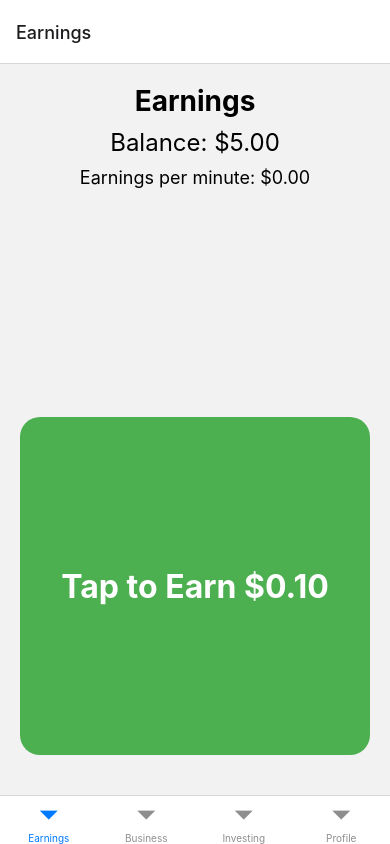
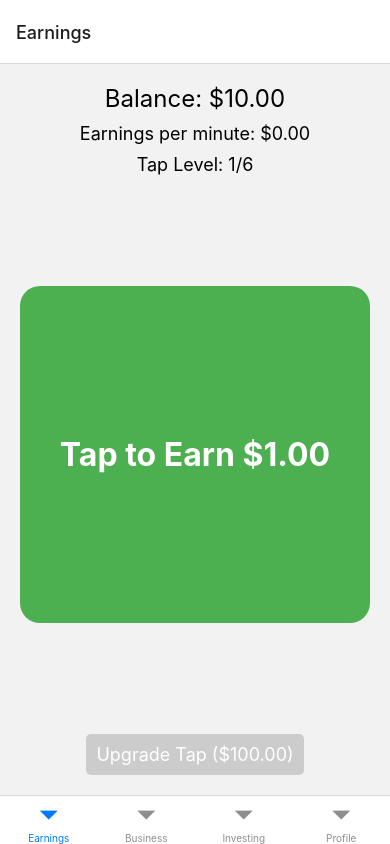
Before and after one commit to demirsergen/get-rich, a React Native app: screen /Earnings in a window 390 px wide. Built offline with nearby package versions, Linux system fonts and the light colour scheme.

Commit message:
working prototype

```diff
--- a/App.js
+++ b/App.js
@@ -1,13 +1,11 @@
-// App.js
 import React from 'react';
 import { NavigationContainer } from '@react-navigation/native';
 import { createBottomTabNavigator } from '@react-navigation/bottom-tabs';
-
+import { GameProvider } from './GameContext';
+import EarningsScreen from './screens/EarningsScreen';
+import BusinessScreen from './screens/BusinessScreen';
 import InvestingScreen from './screens/InvestingScreen';
-import BusinessScreen from './screens/BusinessScreen';
-import EarningsScreen from './screens/EarningsScreen';
 import ProfileScreen from './screens/ProfileScreen';
-import { GameProvider } from './GameContext';
 
 const Tab = createBottomTabNavigator();
 
@@ -15,7 +13,7 @@ export default function App() {
   return (
     <GameProvider>
       <NavigationContainer>
-        <Tab.Navigator initialRouteName="Earnings">
+        <Tab.Navigator>
           <Tab.Screen name="Earnings" component={EarningsScreen} />
           <Tab.Screen name="Business" component={BusinessScreen} />
           <Tab.Screen name="Investing" component={InvestingScreen} />
--- a/GameContext.js
+++ b/GameContext.js
@@ -1,4 +1,3 @@
-// GameContext.js
 import React, {
   createContext,
   useState,
@@ -12,48 +11,50 @@ const BUSINESSES = [
   {
     id: 1,
     name: 'Lemonade Stand',
-    baseCost: 5,
-    baseEarning: 0.05,
+    baseCost: 50,
+    baseEarning: 0.5,
     upgradeCostMultiplier: 1.15,
     upgradeEffect: 1.1,
   },
   {
     id: 2,
     name: 'Newspaper Route',
-    baseCost: 100,
-    baseEarning: 0.5,
+    baseCost: 500,
+    baseEarning: 3,
     upgradeCostMultiplier: 1.2,
     upgradeEffect: 1.15,
   },
   {
     id: 3,
     name: 'Car Wash',
-    baseCost: 1000,
-    baseEarning: 5,
+    baseCost: 5000,
+    baseEarning: 20,
     upgradeCostMultiplier: 1.25,
     upgradeEffect: 1.2,
   },
   {
     id: 4,
     name: 'Pizza Shop',
-    baseCost: 10000,
-    baseEarning: 50,
+    baseCost: 50000,
+    baseEarning: 100,
     upgradeCostMultiplier: 1.3,
     upgradeEffect: 1.25,
   },
   {
     id: 5,
     name: 'Tech Startup',
-    baseCost: 100000,
+    baseCost: 500000,
     baseEarning: 500,
     upgradeCostMultiplier: 1.35,
     upgradeEffect: 1.3,
   },
 ];
 
+const TAP_UPGRADE_COST = [100, 500, 2500, 10000, 50000];
+
 export const GameProvider = ({ children }) => {
-  const [balance, setBalance] = useState(5);
-  const [totalEarnings, setTotalEarnings] = useState(0);
+  const [balance, setBalance] = useState(10);
+  const [tapLevel, setTapLevel] = useState(0);
   const [businesses, setBusinesses] = useState(
     BUSINESSES.map((b) => ({
       ...b,
@@ -63,19 +64,24 @@ export const GameProvider = ({ children }) => {
     }))
   );
 
-  const calculateClickValue = () => {
-    return Math.min(
-      0.1 + Math.floor(totalEarnings / 1000) * 0.01,
-      1.0
-    );
+  const calculateTapValue = () => {
+    return 1 + tapLevel * 1.8; // $1, $2.8, $4.6, $6.4, $8.2, $10
+  };
+
+  const getCurrentTapUpgradeCost = () => {
+    return tapLevel < 5 ? TAP_UPGRADE_COST[tapLevel] : null;
   };
 
   const increaseBalance = (amount) => {
-    setBalance((prev) => {
-      const newBalance = Math.round((prev + amount) * 100) / 100;
-      setTotalEarnings((prevTotal) => prevTotal + amount);
-      return newBalance;
-    });
+    setBalance((prev) => Math.round((prev + amount) * 100) / 100);
+  };
+
+  const upgradeTap = () => {
+    const cost = getCurrentTapUpgradeCost();
+    if (cost && balance >= cost) {
+      setBalance((prev) => prev - cost);
+      setTapLevel((prev) => prev + 1);
+    }
   };
 
   const buyBusiness = (id) => {
@@ -141,8 +147,8 @@ export const GameProvider = ({ children }) => {
           earnings += business.currentEarning;
         }
       });
-      increaseBalance(earnings); // Convert per-minute earnings to per-second
-    }, 5000);
+      increaseBalance(earnings / 60); // Convert per-minute earnings to per-second
+    }, 1000);
 
     return () => clearInterval(interval);
   }, [businesses]);
@@ -159,11 +165,14 @@ export const GameProvider = ({ children }) => {
       value={{
         balance,
         businesses,
+        tapLevel,
         buyBusiness,
         upgradeBusiness,
+        upgradeTap,
         increaseBalance,
-        calculateClickValue,
+        calculateTapValue,
         calculateTotalEarningsPerMinute,
+        getCurrentTapUpgradeCost,
       }}
     >
       {children}
--- a/components/Business.js
+++ b/components/Business.js
@@ -1,4 +1,3 @@
-// components/Business.js
 import React from 'react';
 import {
   View,
@@ -51,28 +50,34 @@ export default function Business({
   );
 }
 
-// ... styles remain the same
-
 const styles = StyleSheet.create({
   container: {
     padding: 10,
     borderBottomWidth: 1,
     borderBottomColor: '#ccc',
+    marginBottom: 10,
   },
   name: {
     fontSize: 18,
     fontWeight: 'bold',
+    marginBottom: 5,
   },
-  upgradeButton: {
+  buyButton: {
     backgroundColor: '#4CAF50',
     padding: 10,
     borderRadius: 5,
-    marginTop: 5,
+    marginTop: 10,
+  },
+  upgradeButton: {
+    backgroundColor: '#2196F3',
+    padding: 10,
+    borderRadius: 5,
+    marginTop: 10,
   },
   disabledButton: {
     backgroundColor: '#ccc',
   },
-  upgradeButtonText: {
+  buttonText: {
     color: 'white',
     textAlign: 'center',
   },
--- a/screens/BusinessScreen.js
+++ b/screens/BusinessScreen.js
@@ -1,4 +1,3 @@
-// screens/BusinessScreen.js
 import React from 'react';
 import { View, Text, ScrollView, StyleSheet } from 'react-native';
 import Business from '../components/Business';
@@ -26,10 +25,6 @@ export default function BusinessScreen() {
   );
 }
 
-// ... styles remain the same
-
-// ... styles remain the same
-
 const styles = StyleSheet.create({
   container: {
     flex: 1,
--- a/screens/EarningsScreen.js
+++ b/screens/EarningsScreen.js
@@ -1,4 +1,3 @@
-// screens/EarningsScreen.js
 import React from 'react';
 import {
   View,
@@ -15,16 +14,20 @@ export default function EarningsScreen() {
   const {
     balance,
     increaseBalance,
-    calculateClickValue,
+    calculateTapValue,
     calculateTotalEarningsPerMinute,
+    tapLevel,
+    upgradeTap,
+    getCurrentTapUpgradeCost,
   } = useGameContext();
 
-  const clickValue = calculateClickValue();
+  const tapValue = calculateTapValue();
+  const tapUpgradeCost = getCurrentTapUpgradeCost();
 
   return (
     <View style={styles.container}>
       <View style={styles.topSection}>
-        <Text style={styles.title}>Earnings</Text>
+        {/* <Text style={styles.title}>Earnings</Text> */}
         <Text style={styles.balance}>
           Balance: ${balance.toFixed(2)}
         </Text>
@@ -32,20 +35,35 @@ export default function EarningsScreen() {
           Earnings per minute: $
           {calculateTotalEarningsPerMinute().toFixed(2)}
         </Text>
+        <Text style={styles.tapLevel}>
+          Tap Level: {tapLevel + 1}/6
+        </Text>
       </View>
       <TouchableOpacity
         style={styles.clickBox}
-        onPress={() => increaseBalance(clickValue)}
+        onPress={() => increaseBalance(tapValue)}
       >
         <Text style={styles.clickBoxText}>
-          Tap to Earn ${clickValue.toFixed(2)}
+          Tap to Earn ${tapValue.toFixed(2)}
         </Text>
       </TouchableOpacity>
+      {tapUpgradeCost !== null && (
+        <TouchableOpacity
+          style={[
+            styles.upgradeButton,
+            balance < tapUpgradeCost && styles.disabledButton,
+          ]}
+          onPress={upgradeTap}
+          disabled={balance < tapUpgradeCost}
+        >
+          <Text style={styles.upgradeButtonText}>
+            Upgrade Tap (${tapUpgradeCost.toFixed(2)})
+          </Text>
+        </TouchableOpacity>
+      )}
     </View>
   );
 }
-
-// ... styles remain the same
 
 const styles = StyleSheet.create({
   container: {
@@ -68,6 +86,10 @@ const styles = StyleSheet.create({
   },
   hourlyEarnings: {
     fontSize: 18,
+    marginBottom: 10,
+  },
+  tapLevel: {
+    fontSize: 18,
     marginBottom: 20,
   },
   clickBox: {
@@ -77,11 +99,24 @@ const styles = StyleSheet.create({
     justifyContent: 'center',
     alignItems: 'center',
     borderRadius: 20,
-    marginBottom: 20,
   },
   clickBoxText: {
     color: 'white',
     fontSize: 32,
     fontWeight: 'bold',
   },
+  upgradeButton: {
+    backgroundColor: '#4CAF50',
+    padding: 10,
+    borderRadius: 5,
+    marginTop: 20,
+  },
+  disabledButton: {
+    backgroundColor: '#ccc',
+  },
+  upgradeButtonText: {
+    color: 'white',
+    fontSize: 18,
+    textAlign: 'center',
+  },
 });
```
